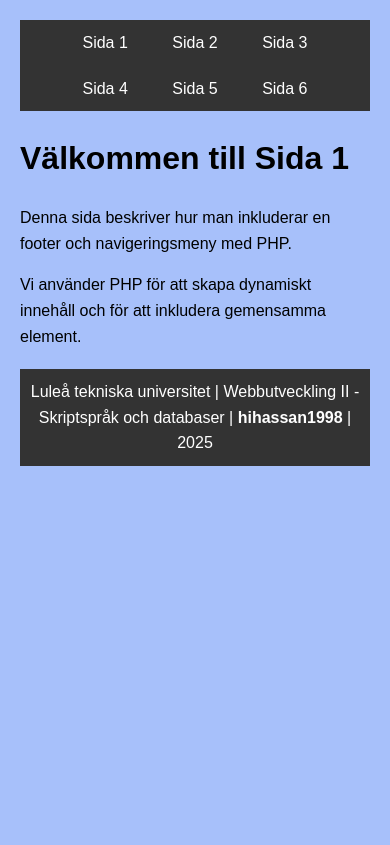
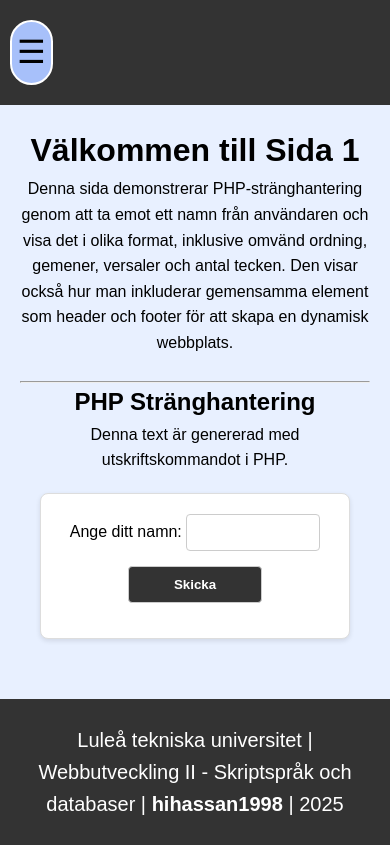
Before and after one commit to hihassan1998/web2, a PHP site: page /public/pages/sida1.php in a window 390 px wide. Before the commit the page ends 466 px from the top, so only its background shows below. Run offline with PHP 8.4, Linux system fonts and the light colour scheme.

Commit message:
comleted pages 1-3

```diff
--- /dev/null
+++ b/config/config.php
@@ -0,0 +1,9 @@
+<?php
+
+//Report all types of errors
+error_reporting(-1);
+
+//Dispaly all errors
+ini_set('display_errors', '1');
+
+session_start();
--- a/includes/footer.php
+++ b/includes/footer.php
@@ -1,3 +1,9 @@
 <footer style="text-align: center; margin-top: 20px;">
     Luleå tekniska universitet | Webbutveckling II - Skriptspråk och databaser | <b>hihassan1998</b> | <?php echo date("Y"); ?>
 </footer>
+
+<script src="../../includes/script.js"></script>
+
+</body>
+
+</html>
--- /dev/null
+++ b/includes/header.php
@@ -0,0 +1,20 @@
+<?php include '../../config/config.php' ?>
+
+<!doctype html>
+<!-- Language spacifications for sweidhs webpage -->
+<html lang="sv">
+
+<head>
+    <meta charset="UTF-8">
+    <meta name="viewport" content="width=device-width, initial-scale=1.0">
+    <meta http-equiv="X-UA-Compatible" content="IE=edge">
+    <link rel="stylesheet" href="../css/style.css">
+    <link rel="icon" href="../../public/img/logo/hassan_faviconW.png" type="image/png">
+
+</head>
+
+<!-- Body elemts starts in header.php and ends in footer.php -->
+
+<body>
+    <!-- including navbar so be displayed for website -->
+    <?php include("menu.php") ?>
--- a/includes/menu.php
+++ b/includes/menu.php
@@ -1,15 +1,18 @@
-<head>
-    <meta charset="UTF-8">
-    <link rel="stylesheet" href="../css/style.css">
-</head>
-
 <nav>
-    <ul>
-        <li><a href="sida1.php">Sida 1</a></li>
-        <li><a href="sida2.php">Sida 2</a></li>
-        <li><a href="sida3.php">Sida 3</a></li>
-        <li><a href="sida4.php">Sida 4</a></li>
-        <li><a href="sida5.php">Sida 5</a></li>
-        <li><a href="sida6.php">Sida 6</a></li>
+    <div class="menu-toggle" onclick="toggleMenu()">
+        <p style="padding:5px; border-radius: 25px;
+        background-color: #a7c0fa;
+        color: black;
+        border: 2px solid #fff;">
+            ☰
+        </p>
+    </div>
+    <ul class="nav-links">
+        <li ><a class="nav-btn"  href="sida1.php">Sida 1</a></li>
+        <li ><a class="nav-btn" href="sida2.php">Sida 2</a></li>
+        <li ><a class="nav-btn" href="sida3.php">Sida 3</a></li>
+        <li ><a class="nav-btn" href="sida4.php">Sida 4</a></li>
+        <li ><a class="nav-btn" href="sida5.php">Sida 5</a></li>
+        <li ><a class="nav-btn" href="sida6.php">Sida 6</a></li>
     </ul>
 </nav>
--- /dev/null
+++ b/includes/script.js
@@ -0,0 +1,4 @@
+function toggleMenu() {
+    let navLinks = document.querySelector(".nav-links");
+    navLinks.classList.toggle("show");
+}
--- /dev/null
+++ b/index.php
@@ -0,0 +1,5 @@
+<?php
+
+//redirect to home page
+header("Location: public/pages/sida1.php");
+exit;
--- a/public/css/style.css
+++ b/public/css/style.css
@@ -1,20 +1,47 @@
+/** style.css */
+
+/* Html/body styles*/
+* {
+    margin: 0;
+    padding: 0;
+    box-sizing: border-box;
+}
+
 body {
     font-family: Arial, sans-serif;
     line-height: 1.6;
-    margin: 20px;
-    padding: 0;
-    background-color: #a7c0fa;
+    background-color: #e8f0ff;
+    display: flex;
+    flex-direction: column;
+    min-height: 100vh;
+}
 
+
+/* Hamburger menu button */
+.menu-toggle {
+    display: none;
+    font-size: 2rem;
+    cursor: pointer;
+    color: white;
+    background: #333;
+    padding: 10px;
+    text-align: center;
+}
+
+/* Navbar styles */
+nav {
+    background: #333;
+    color: white;
+    padding: 10px 0;
+    text-align: center;
 }
 
 nav ul {
     list-style: none;
     padding: 0;
     margin: 0;
-    background: #333;
-    overflow: hidden;
-    color: #fff;
-    text-align: center;
+    display: flex;
+    justify-content: center;
 }
 
 nav ul li {
@@ -28,10 +55,159 @@ nav ul li a {
     display: inline-block;
 }
 
+
+
+/* Mobile Styles for navbar */
+@media (max-width: 786px) {
+    .menu-toggle {
+        display: flex;
+    }
+
+    .nav-links {
+        display: none;
+        flex-direction: column;
+        width: 100%;
+        background: #333;
+        text-align: center;
+    }
+
+    .nav-links.show {
+        display: flex;
+    }
+
+    .nav-links li {
+        display: block;
+        padding: 10px 0;
+    }
+
+    /* styling the navlinks in mobile display */
+    .nav-btn {
+        padding-left: 90px;
+        padding-right: 90px;
+        border-radius: 25px;
+        background-color: #a7c0fa;
+        color: black;
+        border: 2px solid #fff;
+    }
+}
+
+/* stylings for the form */
+form {
+    background-color: #ffffff;
+    border: 1px solid #ddd;
+    padding: 20px;
+    margin: 20px;
+    border-radius: 8px;
+    box-shadow: 0 2px 5px rgba(0, 0, 0, 0.1);
+    transition: border-color 0.3s ease, box-shadow 0.3s ease;
+}
+
+form:hover {
+    border-color: #333;
+    box-shadow: 0 4px 8px rgba(52, 152, 219, 0.2);
+}
+
+form input,
+form button {
+    width: 50%;
+    padding: 10px;
+    margin-bottom: 15px;
+    border: 1px solid #ccc;
+    border-radius: 4px;
+    transition: border-color 0.3s ease;
+}
+
+form input:focus,
+form button:focus {
+    border-color: #333;
+    outline: none;
+}
+
+form button {
+    background-color: #333;
+    color: white;
+    font-weight: bolder;
+    cursor: pointer;
+    transition: background-color 0.3s ease;
+}
+
+form button:hover {
+    border: 2px solid #333;
+    background-color: #707070;
+}
+
+form input::placeholder {
+    color: #888;
+}
+
+
+/** Content stylings starts */
+.main-content {
+    flex: 1;
+    padding: 20px;
+}
+
+.center-content {
+    display: flex;
+    flex-direction: column;
+    margin: 0 auto;
+    text-align: center;
+}
+
+/* Style for the box containing the raw data */
+.print-r-box {
+    background-color: lightgray;
+    border: 2px solid #ddd;
+    padding: 20px;
+    margin: 20px;
+    border-radius: 8px;
+    font-family: Consolas, monospace;
+    font-size: 16px;
+    color: #333;
+    box-shadow: 2px 2px 10px rgba(0, 0, 0, 0.1);
+    white-space: pre-wrap;
+}
+pre{
+    background-color: lightgray;
+    border: 2px solid #ddd;
+    text-align: left;
+    padding: 20px;
+    margin: 20px;
+    border-radius: 8px;
+    font-family: Consolas, monospace;
+    font-size: 16px;
+    color: #333;
+    box-shadow: 2px 2px 10px rgba(0, 0, 0, 0.1);
+    white-space: pre-wrap;
+}
+.cont:hover {
+    border: 2px solid #333;
+}
+
+.print-r-box code {
+    font-weight: bold;
+}
+
+/** Content stylings ends */
+
+
+
+/* footer stylings */
 footer {
+    margin-top: auto;
     background-color: #333;
-    margin-top: 50px;
-    background: #333;
     color: white;
-    padding: 10px;
+    text-align: center;
+    padding: 10px 10px;
+    padding-top: 25px;
+    padding-bottom: 25px;
+    font-size: 1.25rem;
 }
+
+@media (max-width: 786px) {
+    .footer {
+        display: flex;
+        flex-direction: column;
+        align-self: center;
+    }
+}
--- a/public/pages/sida1.php
+++ b/public/pages/sida1.php
@@ -1,30 +1,58 @@
-<!DOCTYPE html>
-<html lang="sv">
+<!-- Including the header.php to include menu bar and responzive meta data -->
+<?php include '../../includes/header.php';
+?>
+
+<!-- page title -->
 
 <head>
-    <meta charset="UTF-8">
     <title>Sida 1</title>
-    <link rel="stylesheet" href="../css/style.css">
 </head>
+<!-- main content styled to take most vh of the page with the main content -->
 
-<body>
-    <?php include '../../includes/menu.php' ?>
+<div class="main-content center-content">
 
     <h1>Välkommen till Sida 1</h1>
-    <p>Denna sida beskriver hur man inkluderar en footer och navigeringsmeny med PHP.</p>
-    <p>Vi använder PHP för att skapa dynamiskt innehåll och för att inkludera gemensamma element.</p>
-    <?php include '../../includes/footer.php' ?>
+    <p>Denna sida demonstrerar PHP-stränghantering genom att ta emot ett namn från användaren och visa det i olika format, inklusive omvänd ordning, gemener, versaler och antal tecken. Den visar också hur man inkluderar gemensamma element som header och footer för att skapa en dynamisk webbplats.</p>
 
-</body>
+    <br>
 
-</html>
+    <hr>
 
+    <h2>PHP Stränghantering</h2>
+    <p><?php echo "Denna text är genererad med utskriftskommandot i PHP."; ?></p>
+    <!-- including the form to be submitted by post request -->
+    <form method="POST">
+        <label for="name">Ange ditt namn:</label>
+        <input type="text" id="name" name="name">
+        <button type="submit">Skicka</button>
+    </form>
+    <p>
+        <!-- serverside code for form handleing -->
+        <?php
+        // Check if the form has been submitted via POST and if the "name" field exists in the submitted data
+        if ($_SERVER["REQUEST_METHOD"] == "POST" && isset($_POST["name"])) {
+            // Trim name to remove whitespace around the input
+            $strName = trim($_POST["name"]);
 
+            // Default value of my name if empty
+            if (empty($strName)) {
+                $strName = "Hassan";
+            }
+            // echo '<b>The varible of strNAme is: </b>';
+            // var_dump($strName);
 
+            echo '<div class="print-r-box cont">';
+            echo "<p> <b>Hej, </b> $strName</p>";
+            echo "<p> <b>Baklänges:</b> " . strrev($strName) . "</p>";
+            echo "<p> <b>Gemener:</b> " . strtolower($strName) . "</p>";
+            echo "<p> <b>Versaler:</b> " . strtoupper($strName) . "</p>";
+            echo "<p> <b>Antal tecken:</b> " . strlen($strName) . "</p>";
+            echo '</div>';
+        }
+        ?>
 
-<!-- Skapa en enkel HTML-sida som heter sida1.php, använd en extern stilmall med några regler för att styla innehållet på valfritt sätt.
-Skapa en <h1>-rubrik och några paragrafer med text i som beskriver sidans innehåll, alltså beskriv vad sidan gör.
-    Skapa nu ett dokument footer.php som innehåller ett footer-element med texten:
-    Luleå tekniska universitet | Webbutveckling II - Skriptspråk och databaser | <ditt användarnamn>* | <år>*
-            Inkludera denna nya fil i din nuvarande sida. Footer-elementet ska ligga centrerat, längst ner på sidan.
-            * <ditt användarnamn> ska ersättas med ditt LTU-användarnamn och <år> ska ersättas med aktuellt årtal -->
+    </p>
+
+</div>
+
+<?php include '../../includes/footer.php' ?>
```
Also changed, not shown: public/pages/sida2.php (+24 -17 lines), public/pages/sida3.php (+20 -10 lines), public/pages/sida4.php (+18 -17 lines), public/pages/sida5.php (+9 -10 lines), public/pages/sida6.html (+32 -11 lines), public/pages/sida6.php (+5 -11 lines), public/img/hassan_faviconW.png (added).
